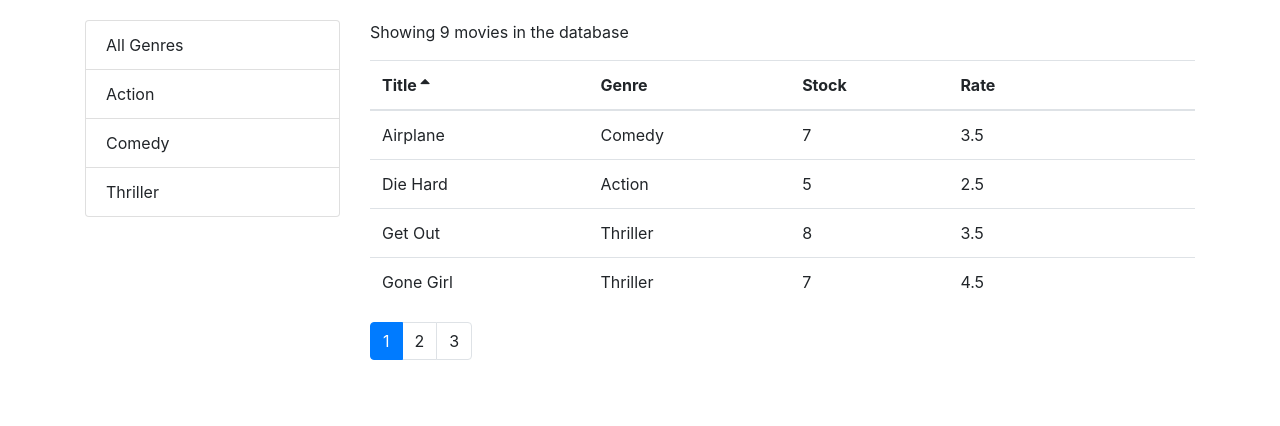
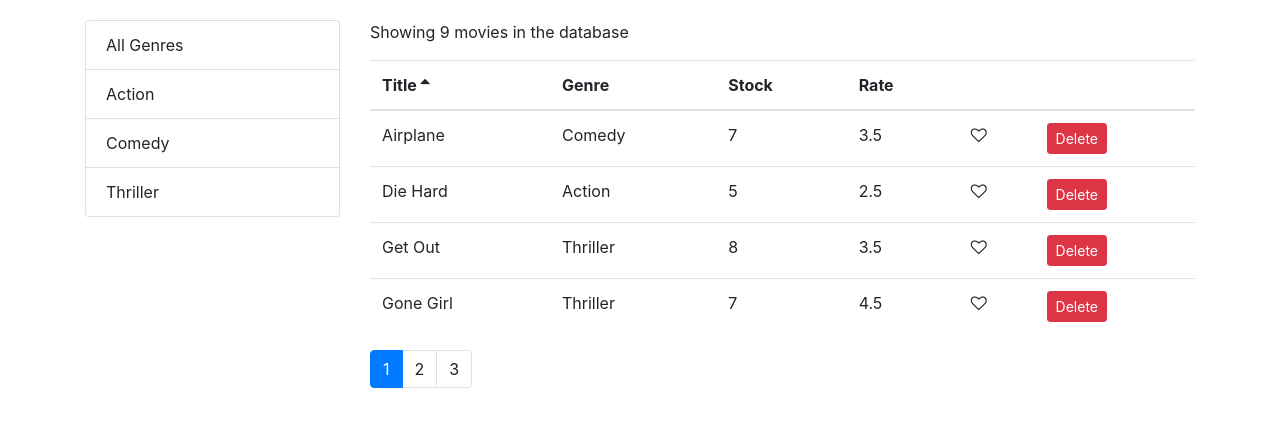
Before and after one commit to almostvenice/movieApp, a React (Create React App) app: page / in a window 1280 px wide. Shown: the top 426 px of the page. Built offline with nearby package versions, Linux system fonts and the light colour scheme.

Commit message:
Fixed Delete bug

```diff
--- /dev/null
+++ b/src/components/common/table.jsx
@@ -0,0 +1,22 @@
+import React from 'react';
+import TableHeader from './tableHeader';
+import TableBody from './tableBody';
+
+const Table = (props) => {
+    const {columns, sortColumn, onSort, data} = props
+    return (
+        <table className="table">
+            <TableHeader
+                columns={columns}
+                sortColumn={sortColumn}
+                onSort={onSort}
+            />
+            <TableBody
+                data={data}
+                columns={columns}
+            />
+        </table>
+     );
+}
+
+export default Table;
--- a/src/components/common/tableBody.jsx
+++ b/src/components/common/tableBody.jsx
@@ -3,7 +3,8 @@ import _ from 'lodash';
 
 class TableBody extends Component {
     renderCell = (item, column) => {
-        if (column.content) column.content(item);
+        if (column.content) return column.content(item);
+
         return _.get(item, column.path);            // Use lodash to get the nested property
     };
 
--- a/src/components/movies.jsx
+++ b/src/components/movies.jsx
@@ -49,12 +49,29 @@ export default class Movies extends Component {
         this.setState({ sortColumn }); //passing the path/column and order of sort 'ascending'
 
     }
+
+    getPagedData = () => {
+        const {
+            pageSize,
+            currentPage,
+            movies: allMovies,
+            selectedGenre,
+            sortColumn
+        } = this.state;
+         //if selectedGenre is truthy, filter allMovies and return any movie with the identical genere ID. else return all movies if there is no selectedGenre
+         const filtered = selectedGenre && selectedGenre._id ? allMovies.filter(m => m.genre._id === selectedGenre._id) : allMovies;
+
+         const sorted = _.orderBy(filtered, [sortColumn.path], [sortColumn.order])
+
+         const movies = Paginate(sorted, currentPage, pageSize)
+
+         return { totalCount: filtered.length, data: movies}
+    }
     render() {
         const {length: count} = this.state.movies;      //destructuring to get the count of movies.length
         const {
             pageSize,
             currentPage,
-            movies: allMovies,
             genres,
             selectedGenre,
             sortColumn
@@ -62,12 +79,7 @@ export default class Movies extends Component {
 
         if (count === 0) return <p>There are no movies in the database</p>  //if no movies are in the database (movies.length === 0)
 
-        //if selectedGenre is truthy, filter allMovies and return any movie with the identical genere ID. else return all movies if there is no selectedGenre
-        const filtered = selectedGenre && selectedGenre._id ? allMovies.filter(m => m.genre._id === selectedGenre._id) : allMovies;
-
-        const sorted = _.orderBy(filtered, [sortColumn.path], [sortColumn.order])
-
-        const movies = Paginate(sorted, currentPage, pageSize)
+        const {totalCount, data: movies} = this.getPagedData();
 
         return (
             <React.Fragment>
@@ -80,16 +92,16 @@ export default class Movies extends Component {
                         />
                     </div>
                     <div className="col">
-                        <p>Showing {filtered.length} movies in the database</p>
+                        <p>Showing {totalCount} movies in the database</p>
                         <MoviesTable
                             movies={movies}
                             sortColumn={sortColumn}
                             onLike={this.handleLike}
-                            onDelete={this.onDelete}
+                            onDelete={this.handleDelete}
                             onSort={this.handleSort}
                         />
                         <Pagination
-                            itemsCount={filtered.length}   //instead of count because now each filtered movies object might have only 1 page of movies                                       //Pagination props
+                            itemsCount={totalCount}   //instead of count because now each filtered movies object might have only 1 page of movies                                       //Pagination props
                             pageSize={pageSize}
                             currentPage={currentPage}
                             onPageChange={this.handlePageChange}
--- a/src/components/moviesTable.jsx
+++ b/src/components/moviesTable.jsx
@@ -1,7 +1,6 @@
 import React, {Component} from 'react';
-import TableHeader from './common/tableHeader';
-import TableBody from './common/tableBody';
-import Like from './common/like'
+import Like from './common/like';
+import Table from './common/table';
 
 class MoviesTable extends Component {
     columns = [
@@ -11,8 +10,10 @@ class MoviesTable extends Component {
         {path: "dailyRentalRate", label: "Rate"},
         {
             key: "like",
-            content: movie => <Like liked={movie.liked} onClick={() => this.props.onLike(movie)}/>  //because they are empty columns with no path/title they need a key
-        },          //must set as function for movie reference and this.props. to reference onLike from the movies.jsx
+            content: movie => (
+            <Like liked={movie.liked} onClick={() => this.props.onLike(movie)}/>
+            )               //because they are empty columns with no path/title they need a key
+        },                  //must set as function for movie reference and this.props. to reference onLike from the movies.jsx
         {
             key: "delete",
             content: movie => (
@@ -23,23 +24,17 @@ class MoviesTable extends Component {
                     Delete
                 </button>
             )
-
         }
     ]
     render() {
     const {movies, onSort, sortColumn} = this.props;
     return (
-        <table className="table">
-            <TableHeader
-                columns={this.columns}
-                sortColumn={sortColumn}
-                onSort={onSort}
-            />
-            <TableBody
-                data={movies}
-                columns={this.columns}
-            />
-        </table>
+        <Table
+            columns={this.columns}
+            data={movies}
+            sortColumn={sortColumn}
+            onSort={onSort}
+        />
      );
     }
 }
```
